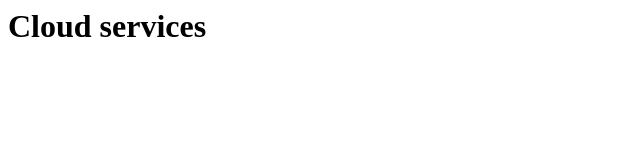
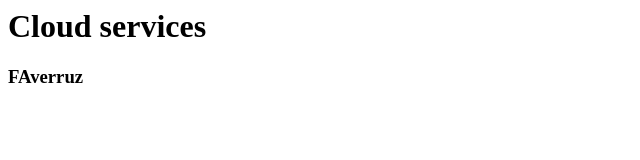
Before and after one commit to FAverruz/cloud-fsdstr1023, a plain HTML site: page index.html in a window 1280 px wide. Shown: the whole page, without its empty margins (0-640 px from the left). Drawn offline with Linux system fonts and the light colour scheme.

Commit message:
Update index.html

```diff
--- a/index.html
+++ b/index.html
@@ -6,5 +6,6 @@
 </head>
 <body>
     <h1>Cloud services</h1>
+    <h3>FAverruz</h3>
 </body>
 </html>
```
